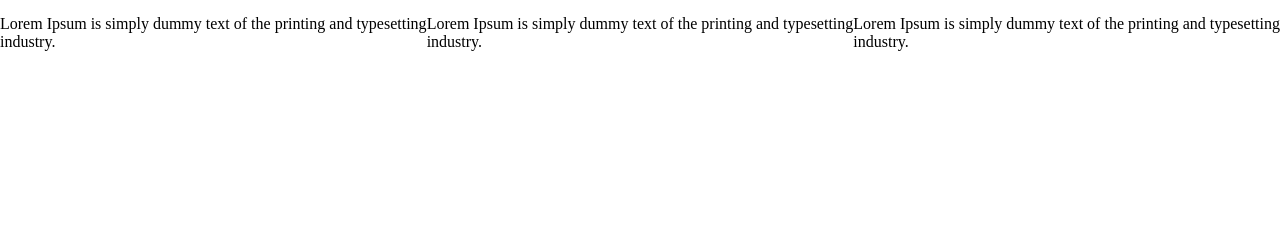
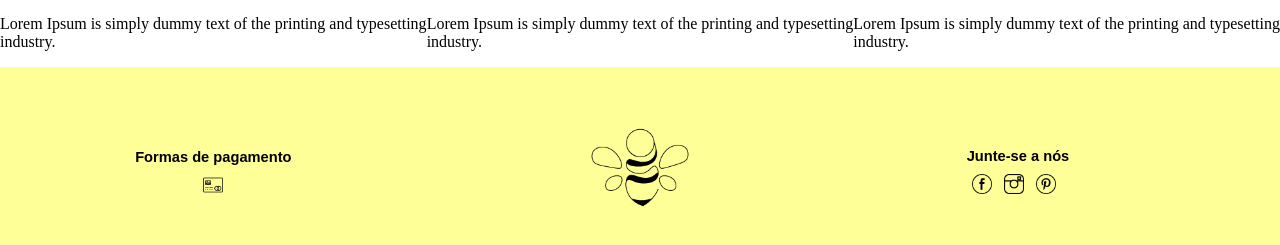
Before and after one commit to Gridialves/projeto-final-reprograma-e-commerce, a plain HTML site: page index.html in a window 1280 px wide. Shown: the part 1079-1324 px from the top of the page. Before the commit the page ends 1146 px from the top, so only its background shows below. Drawn offline with nearby package versions, Linux system fonts and the light colour scheme.

Commit message:
adicionando o footer

```diff
--- a/index.html
+++ b/index.html
@@ -98,6 +98,29 @@
     </section>
     <footer>
 
+        <div class="pagamento">
+            <h1>Formas de pagamento</h1>
+            <img src="./assets/cartao-de-credito.png" alt="">
+        </div>
+
+        <div id="logo-footer">
+            <img src="./assets/logo_apiz_2.png" alt="">
+        </div>
+
+        <div class="logo-redes">
+                <h1>Junte-se a nós</h1>
+                <a href="https://www.facebook.com/Apiz.brecho/">
+                    <img src="./assets/icon-facebook.png" alt="">
+                </a>
+                <a href="https://www.instagram.com/apiz.brecho/">
+                    <img src="./assets/icon-instagram.png" alt="">
+                </a>
+                <a href="https://br.pinterest.com/apiz0190/pins/">
+                    <img src="./assets/icon-pinterest.png" alt="">
+                </a>
+            </div>
+
+
     </footer>
 
 </body>
--- a/style.css
+++ b/style.css
@@ -193,3 +193,53 @@ input#img-6:checked ~ .carousel-dots label#img-dot-6 {
 .shop img {
     width: 400px;
 }
+
+/* ---------------------footer---------------- */
+
+footer{
+
+    background-color: rgb(255, 255, 152);
+    height: 200px;
+    display: flex;
+    -webkit-align-items: center;
+    -webkit-justify-content: center;
+    justify-content: space-around;
+    font-family: 'Encode Sans Expanded', sans-serif;
+    font-size: 5.5pt;
+}
+
+.pagamento{
+ flex-direction: column;
+}
+
+#logo-footer{
+
+    align-items: center;
+}
+
+#logo-footer img{
+    width: 100px;
+}
+
+footer div {
+    display: flex;
+    align-items: center;
+    width: 200px;
+    justify-content: center;
+}
+
+footer div img{
+    width: 20px;
+    padding: 0px 5px;
+}
+
+.logo-redes{
+    justify-content: flex-end;
+    flex-direction: column;
+    display: inline-block;
+}
+
+.logo-redes a{
+    list-style: none;
+    text-decoration: none;
+}
```
Also changed, not shown: assets/cartao-de-credito.png (added), assets/icon-facebook.png (added), assets/icon-instagram.png (added), assets/icon-pinterest.png (added). Lines whose indentation alone changed are shown as unchanged.
